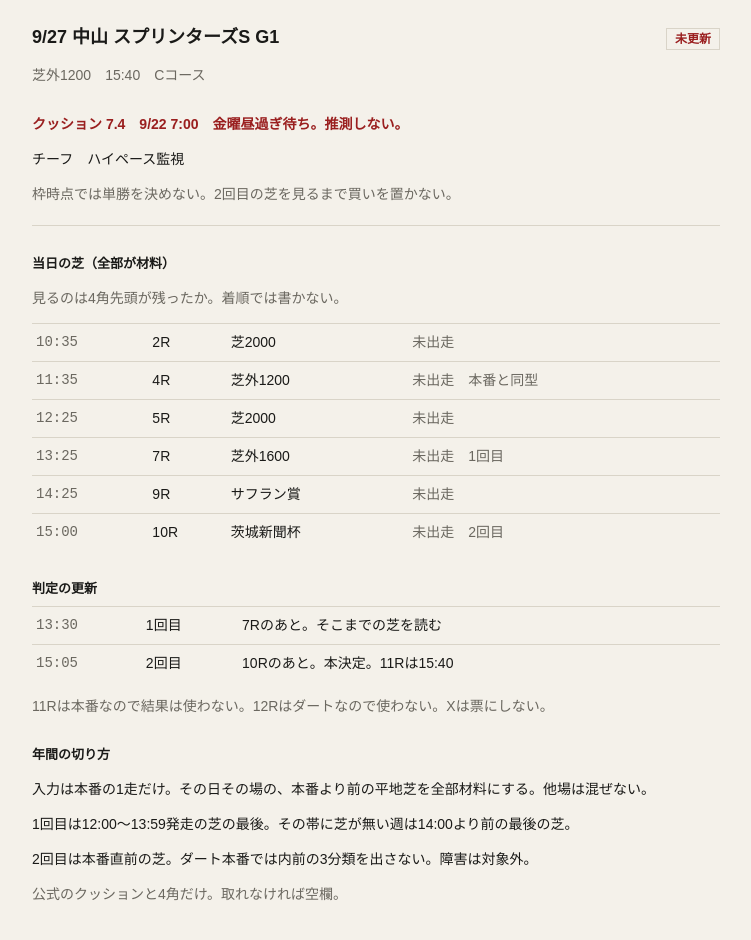
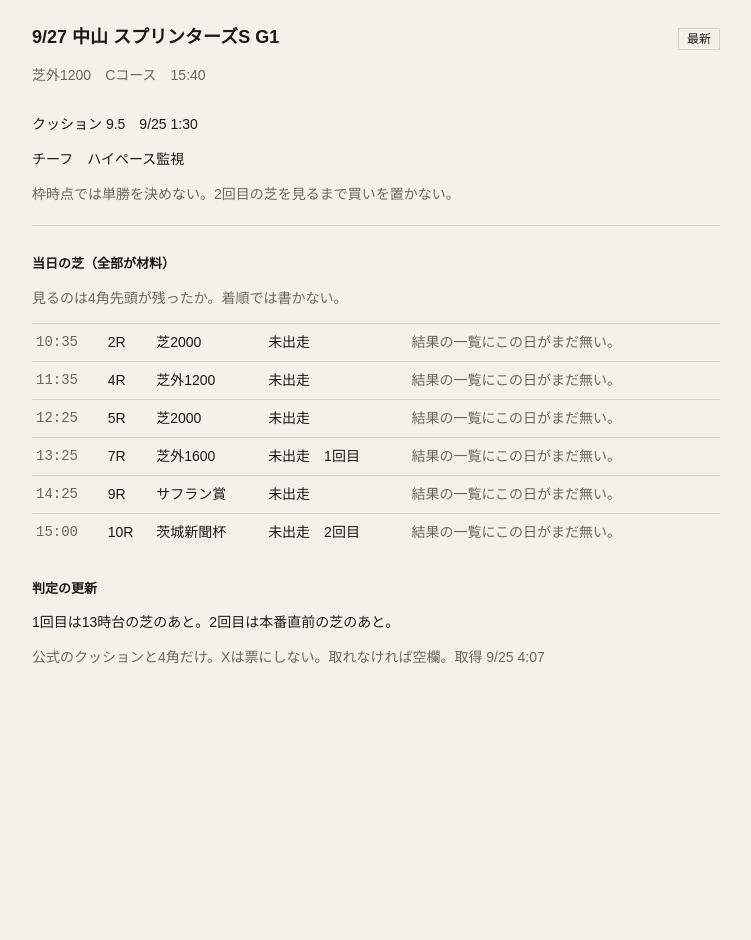
Before and after one commit to gappori4/tenkai-baba, a plain HTML site: page index.html in a window 1280 px wide. Shown: the whole page, without its empty margins (264-1015 px from the left). After the commit the page ends 800 px from the top, so only its background shows below. Drawn offline with Linux system fonts and the light colour scheme.

Commit message:
Auto-update: official cushion feed and Sunday turf holds

```diff
--- /dev/null
+++ b/data.json
@@ -0,0 +1,22 @@
+{
+  "fetched_at": "2026-09-25T13:07:20+09:00",
+  "label": "9/27 中山 スプリンターズS G1",
+  "date": "2026-09-27",
+  "venue": "中山",
+  "course": "芝外1200　Cコース",
+  "post": "15:40",
+  "chief": "ハイペース監視",
+  "cushion": 9.5,
+  "cushion_at": "2026-09-25T10:30+09:00",
+  "stale": false,
+  "reason": "",
+  "turf": [
+    {"n": 2, "time": "10:35", "name": "芝2000", "note": null, "check": null, "status": "未出走", "detail": "結果の一覧にこの日がまだ無い。"},
+    {"n": 4, "time": "11:35", "name": "芝外1200", "note": "本番と同型", "check": null, "status": "未出走", "detail": "結果の一覧にこの日がまだ無い。"},
+    {"n": 5, "time": "12:25", "name": "芝2000", "note": null, "check": null, "status": "未出走", "detail": "結果の一覧にこの日がまだ無い。"},
+    {"n": 7, "time": "13:25", "name": "芝外1600", "note": null, "check": 1, "status": "未出走", "detail": "結果の一覧にこの日がまだ無い。"},
+    {"n": 9, "time": "14:25", "name": "サフラン賞", "note": null, "check": null, "status": "未出走", "detail": "結果の一覧にこの日がまだ無い。"},
+    {"n": 10, "time": "15:00", "name": "茨城新聞杯", "note": null, "check": 2, "status": "未出走", "detail": "結果の一覧にこの日がまだ無い。"}
+  ],
+  "error": null
+}
--- a/index.html
+++ b/index.html
@@ -3,66 +3,53 @@
 <head>
 <meta charset="UTF-8" />
 <meta name="viewport" content="width=device-width, initial-scale=1" />
-<title>展開馬場｜今週の中山</title>
+<title>展開馬場</title>
 <style>
-  :root {
-    --bg: #f4f1ea; --fg: #1a1a18; --muted: #6b6860; --line: #d9d4c8;
-    --warn: #9a1f1f;
-  }
+  :root { --bg:#f4f1ea; --fg:#1a1a18; --muted:#6b6860; --line:#d9d4c8; --warn:#9a1f1f; }
   * { box-sizing: border-box; }
-  body { margin: 0; font-family: "Hiragino Sans", "Noto Sans JP", sans-serif; background: var(--bg); color: var(--fg); line-height: 1.5; }
-  main { max-width: 720px; margin: 0 auto; padding: 24px 16px 64px; }
-  h1 { font-size: 18px; font-weight: 650; margin: 0; }
-  h2 { font-size: 13px; font-weight: 650; margin: 28px 0 8px; }
-  p, td { font-size: 14px; }
-  .muted { color: var(--muted); }
-  .warn { color: var(--warn); font-weight: 650; }
-  .row { display: flex; justify-content: space-between; gap: 12px; align-items: baseline; }
-  hr { border: 0; border-top: 1px solid var(--line); margin: 20px 0; }
-  table { width: 100%; border-collapse: collapse; }
-  td { border-top: 1px solid var(--line); padding: 8px 4px; vertical-align: top; }
-  .mono { font-family: ui-monospace, monospace; color: var(--muted); }
-  .pill { display: inline-block; padding: 1px 8px; border: 1px solid var(--line); font-size: 12px; }
+  body { margin:0; font-family:"Hiragino Sans","Noto Sans JP",sans-serif; background:var(--bg); color:var(--fg); line-height:1.5; }
+  main { max-width:720px; margin:0 auto; padding:24px 16px 64px; }
+  h1 { font-size:18px; font-weight:650; margin:0; }
+  h2 { font-size:13px; font-weight:650; margin:28px 0 8px; }
+  p, td { font-size:14px; }
+  .muted { color:var(--muted); }
+  .warn { color:var(--warn); font-weight:650; }
+  .row { display:flex; justify-content:space-between; gap:12px; align-items:baseline; }
+  hr { border:0; border-top:1px solid var(--line); margin:20px 0; }
+  table { width:100%; border-collapse:collapse; }
+  td { border-top:1px solid var(--line); padding:8px 4px; vertical-align:top; }
+  .mono { font-family:ui-monospace,monospace; color:var(--muted); }
+  .pill { display:inline-block; padding:1px 8px; border:1px solid var(--line); font-size:12px; }
 </style>
 </head>
 <body>
-<main>
-  <div class="row">
-    <div>
-      <h1>9/27 中山 スプリンターズS G1</h1>
-      <p class="muted">芝外1200　15:40　Cコース</p>
-    </div>
-    <span class="pill warn">未更新</span>
-  </div>
-  <p class="warn">クッション 7.4　9/22 7:00　金曜昼過ぎ待ち。推測しない。</p>
-  <p>チーフ　ハイペース監視</p>
-  <p class="muted">枠時点では単勝を決めない。2回目の芝を見るまで買いを置かない。</p>
-  <hr />
-  <h2>当日の芝（全部が材料）</h2>
-  <p class="muted">見るのは4角先頭が残ったか。着順では書かない。</p>
-  <table>
-    <tbody>
-      <tr><td class="mono">10:35</td><td>2R</td><td>芝2000</td><td class="muted">未出走</td></tr>
-      <tr><td class="mono">11:35</td><td>4R</td><td>芝外1200</td><td class="muted">未出走　本番と同型</td></tr>
-      <tr><td class="mono">12:25</td><td>5R</td><td>芝2000</td><td class="muted">未出走</td></tr>
-      <tr><td class="mono">13:25</td><td>7R</td><td>芝外1600</td><td class="muted">未出走　1回目</td></tr>
-      <tr><td class="mono">14:25</td><td>9R</td><td>サフラン賞</td><td class="muted">未出走</td></tr>
-      <tr><td class="mono">15:00</td><td>10R</td><td>茨城新聞杯</td><td class="muted">未出走　2回目</td></tr>
-    </tbody>
-  </table>
-  <h2>判定の更新</h2>
-  <table>
-    <tbody>
-      <tr><td class="mono">13:30</td><td>1回目</td><td>7Rのあと。そこまでの芝を読む</td></tr>
-      <tr><td class="mono">15:05</td><td>2回目</td><td>10Rのあと。本決定。11Rは15:40</td></tr>
-    </tbody>
-  </table>
-  <p class="muted">11Rは本番なので結果は使わない。12Rはダートなので使わない。Xは票にしない。</p>
-  <h2>年間の切り方</h2>
-  <p>入力は本番の1走だけ。その日その場の、本番より前の平地芝を全部材料にする。他場は混ぜない。</p>
-  <p>1回目は12:00〜13:59発走の芝の最後。その帯に芝が無い週は14:00より前の最後の芝。</p>
-  <p>2回目は本番直前の芝。ダート本番では内前の3分類を出さない。障害は対象外。</p>
-  <p class="muted">公式のクッションと4角だけ。取れなければ空欄。</p>
-</main>
+<main id="app"><p class="muted">公式を読んでいます。</p></main>
+<script>
+function stamp(iso) {
+  if (!iso) return "—";
+  const d = new Date(iso);
+  return d.getMonth()+1 + "/" + d.getDate() + " " + d.getHours() + ":" + String(d.getMinutes()).padStart(2,"0");
+}
+fetch("./data.json", { cache: "no-store" })
+  .then(function(r) { return r.json(); })
+  .then(function(d) {
+    var turf = (d.turf || []).map(function(row) {
+      return "<tr><td class=\"mono\">" + row.time + "</td><td>" + row.n + "R</td><td>" + row.name + "</td><td>" + row.status + (row.check ? "　" + row.check + "回目" : "") + "</td><td class=\"muted\">" + (row.detail || row.note || "") + "</td></tr>";
+    }).join("");
+    document.getElementById("app").innerHTML =
+      '<div class="row"><div><h1>' + d.label + '</h1><p class="muted">' + d.course + "　" + d.post + '</p></div><span class="pill ' + (d.stale ? "warn" : "") + '">' + (d.stale ? "未更新" : "最新") + "</span></div>" +
+      '<p class="' + (d.stale ? "warn" : "") + '">クッション ' + (d.cushion != null ? d.cushion : "—") + "　" + stamp(d.cushion_at) + (d.reason ? "　" + d.reason : "") + "</p>" +
+      "<p>チーフ　" + (d.chief || "—") + "</p>" +
+      '<p class="muted">枠時点では単勝を決めない。2回目の芝を見るまで買いを置かない。</p><hr />' +
+      "<h2>当日の芝（全部が材料）</h2>" +
+      '<p class="muted">見るのは4角先頭が残ったか。着順では書かない。</p>' +
+      "<table><tbody>" + turf + "</tbody></table>" +
+      "<h2>判定の更新</h2><p>1回目は13時台の芝のあと。2回目は本番直前の芝のあと。</p>" +
+      '<p class="muted">公式のクッションと4角だけ。Xは票にしない。取れなければ空欄。取得 ' + stamp(d.fetched_at) + "</p>";
+  })
+  .catch(function() {
+    document.getElementById("app").innerHTML = '<p class="warn">data.json を読めない。推測しない。</p>';
+  });
+</script>
 </body>
 </html>
```
Also changed, not shown: config.json (added, +20 -0 lines), 2 other files.
